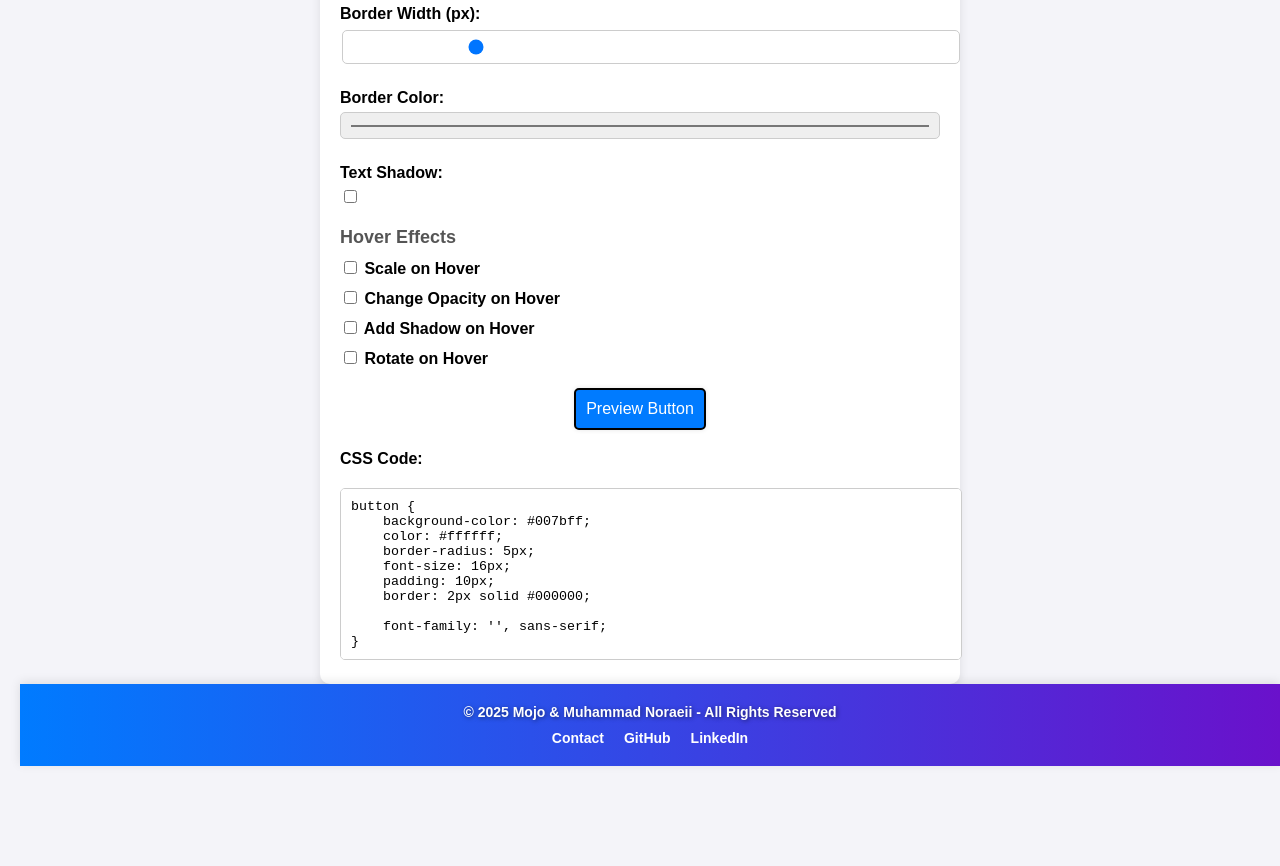
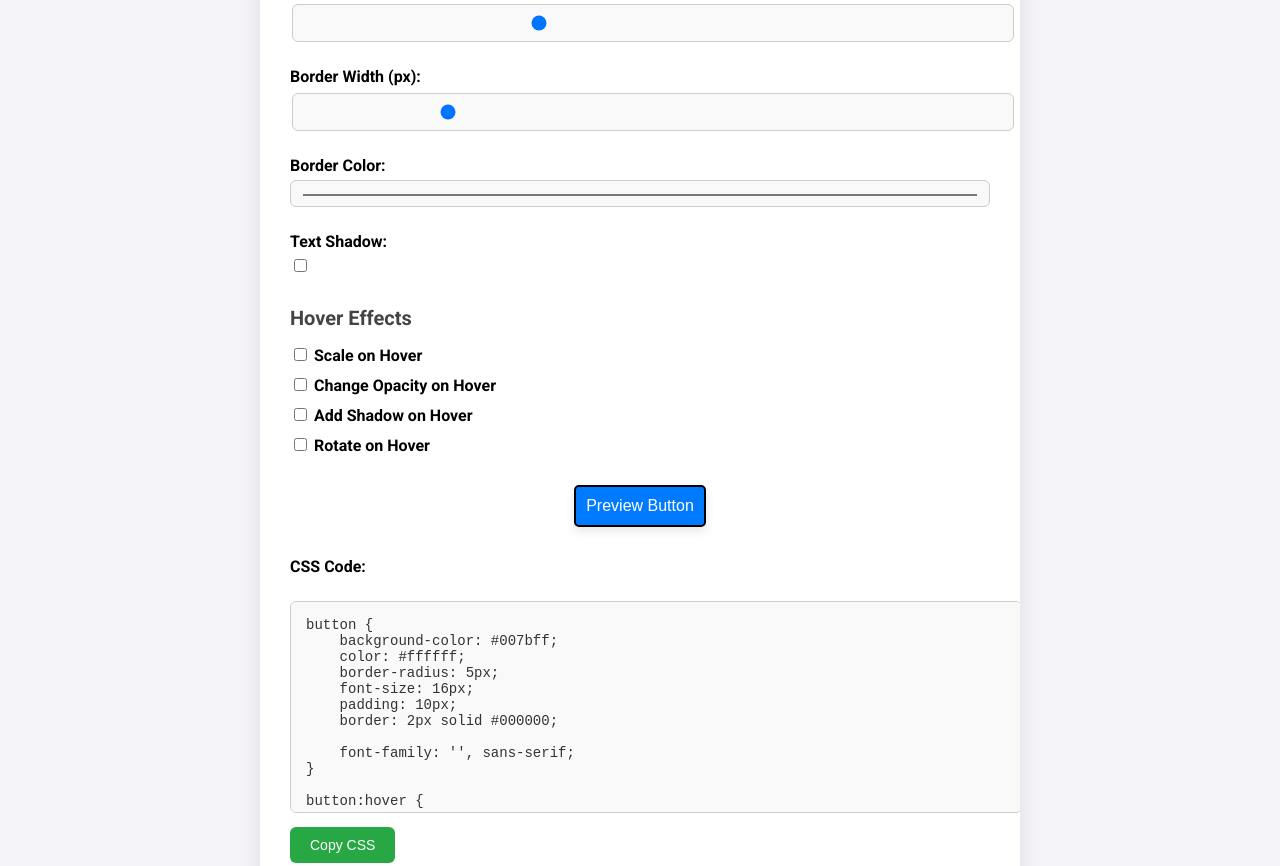
Before and after one commit to Muhammad-Noraeii/CSS-Button-Generator, a plain HTML site: page src/index.html in a window 1280 px wide. Shown: the part 674-1540 px from the top of the page. Before the commit the page ends 1460 px from the top, so only its background shows below. Drawn offline with Linux system fonts and the light colour scheme.

Commit message:
Add Copy CSS button functionality and improve UI layout
- Added a Copy CSS button to copy the generated CSS code to clipboard.
- Integrated JavaScript to enable copy functionality with a success alert.
- Updated footer and content sections for a more polished UI design.

```diff
--- a/src/index.html
+++ b/src/index.html
@@ -8,85 +8,132 @@
         @import url('https://fonts.googleapis.com/css2?family=Roboto:wght@400;700&display=swap');
 
         body {
-            font-family: Arial, sans-serif;
+            font-family: 'Roboto', sans-serif;
             margin: 0;
             padding: 20px;
             background-color: #f4f4f9;
         }
+
         h1 {
             text-align: center;
             color: #333;
+            font-size: 32px;
+            margin-bottom: 40px;
         }
+
         .container {
-            max-width: 600px;
+            max-width: 700px;
             margin: 0 auto;
-            padding: 20px;
+            padding: 30px;
             background: white;
-            border-radius: 10px;
-            box-shadow: 0 4px 10px rgba(0, 0, 0, 0.1);
+            border-radius: 12px;
+            box-shadow: 0 6px 20px rgba(0, 0, 0, 0.1);
+            overflow: hidden;
         }
+
         .section {
-            margin-bottom: 20px;
+            margin-bottom: 30px;
         }
+
         .section h2 {
-            font-size: 18px;
-            color: #555;
-            margin-bottom: 10px;
+            font-size: 20px;
+            color: #444;
+            margin-bottom: 15px;
         }
+
         label {
             display: block;
             margin: 10px 0 5px;
-            font-weight: bold;
+            font-weight: 600;
         }
+
         input[type="text"], input[type="color"], input[type="range"], select {
             width: 100%;
-            padding: 8px;
+            padding: 10px;
             margin-bottom: 15px;
             border: 1px solid #ccc;
-            border-radius: 5px;
+            border-radius: 6px;
+            font-size: 14px;
+            background-color: #f9f9f9;
+            transition: border-color 0.3s ease;
         }
+
         input[type="range"] {
             -webkit-appearance: none;
             appearance: none;
         }
+
+        input[type="range"]:focus {
+            border-color: #007bff;
+        }
+
         .button-preview {
             text-align: center;
-            margin: 20px 0;
+            margin: 30px 0;
         }
+
         .preview-button {
-            padding: 10px 20px;
+            padding: 12px 25px;
             border: none;
-            border-radius: 5px;
-            font-size: 16px;
+            border-radius: 8px;
+            font-size: 18px;
             cursor: pointer;
+            background-color: #007BFF;
+            color: white;
             transition: all 0.3s ease;
-            box-shadow: 0 0 5px rgba(0, 0, 0, 0.1);
+            box-shadow: 0 4px 10px rgba(0, 0, 0, 0.1);
         }
+
         .preview-button:disabled {
             background-color: #ddd;
             color: #aaa;
             cursor: not-allowed;
         }
+
+        .preview-button:hover {
+            background-color: #0056b3;
+            box-shadow: 0 4px 12px rgba(0, 0, 0, 0.2);
+        }
+
         textarea {
             width: 100%;
-            height: 150px;
-            margin-top: 15px;
-            padding: 10px;
+            height: 180px;
+            margin-top: 20px;
+            padding: 15px;
             border: 1px solid #ccc;
-            border-radius: 5px;
+            border-radius: 6px;
             resize: none;
             font-family: monospace;
+            font-size: 14px;
+            background-color: #f9f9f9;
+            color: #333;
         }
+
+        .copy-button {
+            background-color: #28a745;
+            color: white;
+            border: none;
+            padding: 10px 20px;
+            border-radius: 6px;
+            font-size: 14px;
+            cursor: pointer;
+            margin-top: 10px;
+            transition: background-color 0.3s ease;
+        }
+
+        .copy-button:hover {
+            background-color: #218838;
+        }
+
         footer {
             background: linear-gradient(90deg, #007BFF, #6a11cb);
             color: #fff;
-            padding: 20px 10px;
+            padding: 25px 0;
             text-align: center;
             font-size: 14px;
-            box-shadow: 0 -2px 10px rgba(0, 0, 0, 0.1);
-            position: relative;
-            width: 100%;
+            box-shadow: 0 -4px 20px rgba(0, 0, 0, 0.1);
         }
+
         .footer-content {
             max-width: 1200px;
             margin: 0 auto;
@@ -94,27 +141,32 @@
             flex-direction: column;
             align-items: center;
         }
+
         .footer-content p {
             margin: 0;
-            font-weight: bold;
+            font-weight: 600;
             text-shadow: 1px 1px 4px rgba(0, 0, 0, 0.5);
         }
+
         .footer-links {
             list-style: none;
             padding: 0;
-            margin: 10px 0 0;
+            margin-top: 15px;
             display: flex;
-            gap: 20px;
+            gap: 25px;
         }
+
         .footer-links li {
             display: inline;
         }
+
         .footer-links a {
             color: #fff;
             text-decoration: none;
             font-weight: 700;
             transition: color 0.3s ease;
         }
+
         .footer-links a:hover {
             color: #FFD700;
             text-decoration: underline;
@@ -220,22 +272,23 @@
 
         <label for="css-output">CSS Code:</label>
         <textarea id="css-output" readonly></textarea>
+
+        <button class="copy-button" id="copy-button">Copy CSS</button>
     </div>
-
-
 
     <footer>
         <div class="footer-content">
             <p>&copy; 2025 Mojo & Muhammad Noraeii - All Rights Reserved</p>
             <ul class="footer-links">
                 <li><a href="mailto:Muhammad.Noraeii@gmail.com">Contact</a></li>
-                <li><a href="https://github.com/Muhammad-Norae
-                    ii/CSS-Button-Generator" target="_blank">GitHub</a></li>
+                <li><a href="https://github.com/Muhammad-Noraeii/CSS-Button-Generator" target="_blank">GitHub</a></li>
                 <li><a href="https://www.linkedin.com/in/muhammad-noraeii/" target="_blank">LinkedIn</a></li>
             </ul>
         </div>
     </footer>
+
     <script src="script.js"></script>
+
 
 </body>
 </html>
```
Lines whose indentation alone changed are shown as unchanged.
